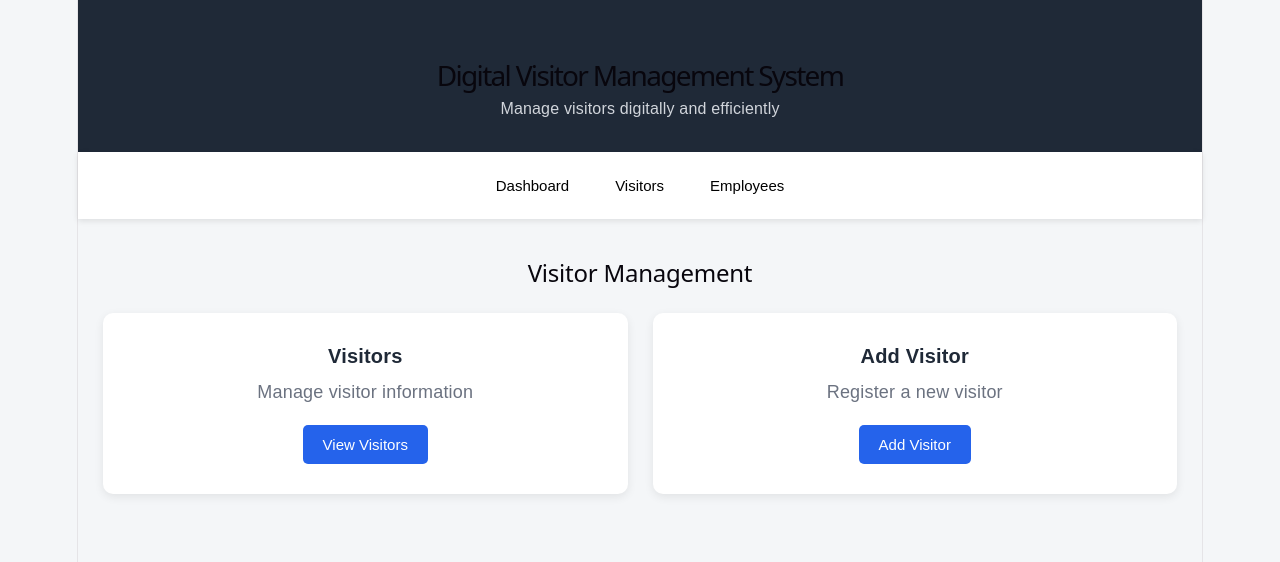
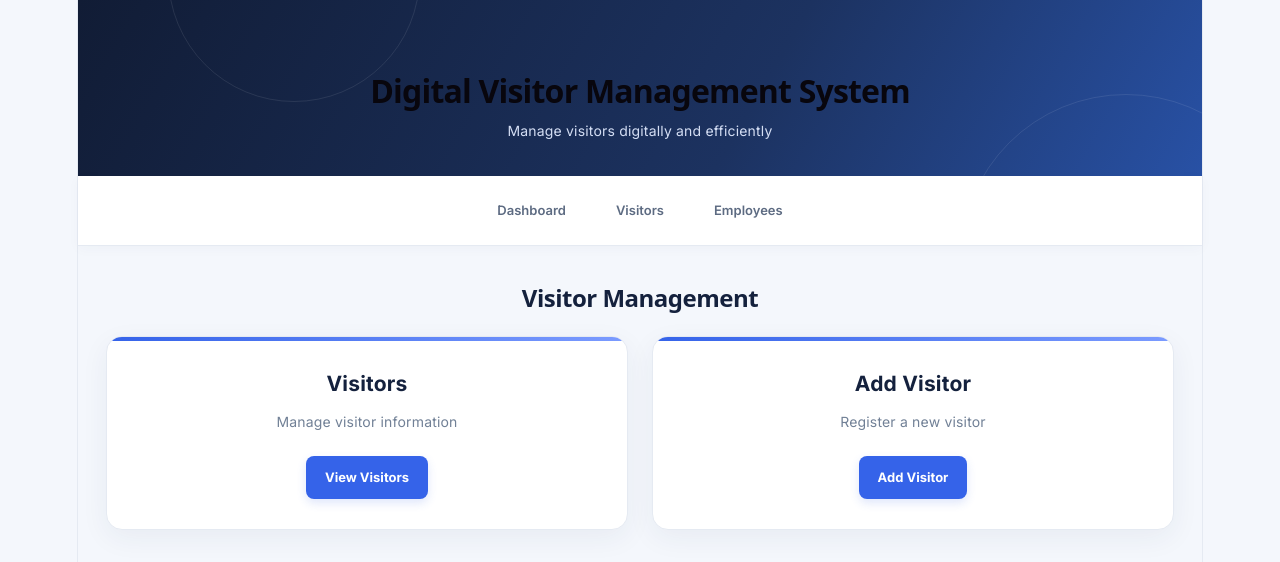
Before and after one commit to gantekampamahesh18-cyber/vrmtfrontend, a React (Vite) app: page / in a window 1280 px wide. Shown: the top 562 px of the page. Built offline with nearby package versions, Linux system fonts and the light colour scheme.

Commit message:
Professional Dashboard Design

```diff
--- a/src/App.css
+++ b/src/App.css
@@ -1,365 +1,690 @@
+/* ========================================
+   DIGITAL VISITOR MANAGEMENT SYSTEM
+   Professional Dashboard Design
+======================================== */
+
+@import url('https://fonts.googleapis.com/css2?family=Inter:wght@400;500;600;700;800&display=swap');
+
+:root {
+  font-family: 'Inter', Arial, sans-serif;
+  color: #182338;
+  background: #f4f7fc;
+  font-synthesis: none;
+  text-rendering: optimizeLegibility;
+  -webkit-font-smoothing: antialiased;
+  -moz-osx-font-smoothing: grayscale;
+
+  --primary: #3563e9;
+  --primary-dark: #254bc7;
+  --navy: #14213d;
+  --text: #182338;
+  --muted: #718096;
+  --border: #e5eaf2;
+  --surface: #ffffff;
+  --background: #f4f7fc;
+  --success: #15966a;
+  --danger: #dc4355;
+  --warning: #d68b17;
+  --shadow: 0 8px 28px rgba(31, 52, 92, 0.06);
+}
+
 * {
   margin: 0;
   padding: 0;
   box-sizing: border-box;
 }
 
+html {
+  min-height: 100%;
+  scroll-behavior: smooth;
+}
+
 body {
-  font-family: Arial, sans-serif;
-  background-color: #f4f6f8;
-  color: #1f2937;
+  min-width: 320px;
+  min-height: 100vh;
+  background: var(--background);
+  color: var(--text);
+  font-size: 14px;
+  line-height: 1.6;
+}
+
+button,
+input,
+select {
+  font: inherit;
 }
 
 button {
-  font-family: inherit;
+  -webkit-tap-highlight-color: transparent;
 }
 
-/* =========================
-   MAIN APP
-========================= */
+button:focus-visible,
+input:focus-visible,
+select:focus-visible {
+  outline: 3px solid rgba(53, 99, 233, 0.25);
+  outline-offset: 2px;
+}
+
+button:disabled {
+  opacity: 0.65;
+  cursor: not-allowed;
+}
+
+/* Main application */
 
 .app {
   min-height: 100vh;
 }
 
-/* =========================
-   HEADER
-========================= */
+/* Header */
 
 .header {
-  background-color: #1f2937;
-  color: white;
-  padding: 30px 20px;
+  position: relative;
+  overflow: hidden;
+  padding: 38px 24px 34px;
+  color: #ffffff;
   text-align: center;
+  background: linear-gradient(120deg, #111c35 0%, #1c3260 60%, #2851a5 100%);
+}
+
+.header::before,
+.header::after {
+  position: absolute;
+  content: "";
+  border: 1px solid rgba(255, 255, 255, 0.09);
+  border-radius: 50%;
+  pointer-events: none;
+}
+
+.header::before {
+  width: 250px;
+  height: 250px;
+  top: -150px;
+  left: 8%;
+}
+
+.header::after {
+  width: 330px;
+  height: 330px;
+  right: -90px;
+  bottom: -250px;
 }
 
 .header h1 {
-  font-size: 28px;
+  position: relative;
+  z-index: 1;
   margin-bottom: 8px;
+  font-size: clamp(22px, 3vw, 32px);
+  font-weight: 800;
+  letter-spacing: -0.8px;
+  line-height: 1.3;
 }
 
 .header p {
-  color: #d1d5db;
-  font-size: 16px;
+  position: relative;
+  z-index: 1;
+  color: #d4def4;
+  font-size: 14px;
 }
 
-/* =========================
-   NAVBAR
-========================= */
+/* Navigation */
 
 .navbar {
-  background-color: white;
-  padding: 15px;
+  position: relative;
+  z-index: 2;
   display: flex;
   justify-content: center;
-  gap: 10px;
-  box-shadow: 0 2px 6px rgba(0, 0, 0, 0.1);
+  align-items: center;
+  flex-wrap: wrap;
+  gap: 8px;
+  padding: 13px 20px;
+  background: #ffffff;
+  border-bottom: 1px solid var(--border);
+  box-shadow: 0 3px 12px rgba(31, 52, 92, 0.03);
 }
 
 .navbar button {
-  border: none;
-  background-color: transparent;
-  padding: 10px 18px;
+  min-height: 42px;
+  padding: 10px 20px;
+  color: #5d6b82;
+  background: transparent;
+  border: 1px solid transparent;
+  border-radius: 8px;
+  font-size: 13px;
+  font-weight: 600;
   cursor: pointer;
-  font-size: 15px;
-  border-radius: 5px;
+  transition:
+    background 0.2s ease,
+    color 0.2s ease,
+    border-color 0.2s ease;
 }
 
 .navbar button:hover {
-  background-color: #e5e7eb;
+  color: var(--primary);
+  background: #edf2ff;
+  border-color: #e1e9ff;
 }
 
-/* =========================
-   CONTENT
-========================= */
+/* Main content */
 
 .content {
-  max-width: 1200px;
-  margin: auto;
-  padding: 40px 25px;
+  width: 100%;
+  max-width: 1240px;
+  min-height: 450px;
+  margin: 0 auto;
+  padding: 38px 28px 60px;
 }
 
 .content > h2 {
-  margin-bottom: 25px;
+  margin-bottom: 24px;
+  color: var(--navy);
+  font-size: 24px;
+  font-weight: 800;
+  letter-spacing: -0.5px;
 }
 
-/* =========================
-   DASHBOARD CARDS
-========================= */
+/* Dashboard cards */
 
 .cards {
   display: grid;
-  grid-template-columns: repeat(2, 1fr);
-  gap: 25px;
+  grid-template-columns: repeat(2, minmax(0, 1fr));
+  gap: 24px;
 }
 
 .card {
-  background-color: white;
+  position: relative;
+  overflow: hidden;
   padding: 30px;
-  border-radius: 10px;
-  box-shadow: 0 3px 10px rgba(0, 0, 0, 0.08);
+  background: var(--surface);
+  border: 1px solid var(--border);
+  border-radius: 16px;
+  box-shadow: var(--shadow);
+  transition:
+    transform 0.22s ease,
+    box-shadow 0.22s ease,
+    border-color 0.22s ease;
+}
+
+.card::before {
+  position: absolute;
+  top: 0;
+  left: 0;
+  width: 100%;
+  height: 4px;
+  background: linear-gradient(90deg, var(--primary), #7b9bff);
+  content: "";
+}
+
+.card:hover {
+  transform: translateY(-4px);
+  border-color: #d5e0ff;
+  box-shadow: 0 15px 35px rgba(31, 52, 92, 0.10);
 }
 
 .card h3 {
-  font-size: 20px;
   margin-bottom: 10px;
+  color: var(--navy);
+  font-size: 21px;
+  font-weight: 700;
 }
 
 .card p {
-  color: #6b7280;
-  margin-bottom: 20px;
+  margin-bottom: 23px;
+  color: var(--muted);
+  font-size: 14px;
 }
 
-.card button {
-  background-color: #2563eb;
-  color: white;
-  border: none;
-  padding: 11px 20px;
-  border-radius: 5px;
+/* Shared button styles */
+
+.card button,
+.submit-button,
+.add-button,
+.back-button,
+.edit-button,
+.delete-button {
+  display: inline-flex;
+  justify-content: center;
+  align-items: center;
+  gap: 7px;
+  min-height: 42px;
+  padding: 10px 18px;
+  border: 1px solid transparent;
+  border-radius: 8px;
+  font-size: 13px;
+  font-weight: 700;
   cursor: pointer;
-  font-size: 15px;
+  transition:
+    background 0.2s ease,
+    border-color 0.2s ease,
+    box-shadow 0.2s ease,
+    transform 0.15s ease;
 }
 
-.card button:hover {
-  background-color: #1d4ed8;
+.card button:active,
+.submit-button:active,
+.add-button:active,
+.back-button:active,
+.edit-button:active,
+.delete-button:active {
+  transform: scale(0.98);
 }
 
-/* =========================
-   SECTION
-========================= */
+.card button,
+.submit-button {
+  color: #ffffff;
+  background: var(--primary);
+  box-shadow: 0 4px 10px rgba(53, 99, 233, 0.16);
+}
+
+.card button:hover,
+.submit-button:hover:not(:disabled) {
+  background: var(--primary-dark);
+  box-shadow: 0 6px 15px rgba(53, 99, 233, 0.24);
+}
+
+.submit-button {
+  width: 100%;
+  min-height: 48px;
+  margin-top: 8px;
+  font-size: 14px;
+}
+
+.submit-button:disabled {
+  background: #94a3b8;
+  box-shadow: none;
+  cursor: not-allowed;
+}
+
+/* Visitor list and form containers */
 
 .visitor-section,
 .form-section {
-  background-color: white;
+  width: 100%;
   padding: 30px;
-  border-radius: 10px;
-  box-shadow: 0 3px 10px rgba(0, 0, 0, 0.08);
+  background: var(--surface);
+  border: 1px solid var(--border);
+  border-radius: 16px;
+  box-shadow: var(--shadow);
+  animation: appear 0.22s ease-out;
 }
 
-/* =========================
-   SECTION HEADER
-========================= */
+.form-section {
+  max-width: 760px;
+  margin: 0 auto;
+}
+
+@keyframes appear {
+  from {
+    opacity: 0;
+    transform: translateY(5px);
+  }
+
+  to {
+    opacity: 1;
+    transform: translateY(0);
+  }
+}
+
+/* Section headings */
 
 .section-header {
   display: flex;
   justify-content: space-between;
   align-items: center;
-  margin-bottom: 25px;
-  gap: 15px;
+  gap: 18px;
+  margin-bottom: 28px;
+  padding-bottom: 20px;
+  border-bottom: 1px solid var(--border);
 }
 
 .section-header h2 {
-  font-size: 24px;
+  color: var(--navy);
+  font-size: 23px;
+  font-weight: 800;
+  letter-spacing: -0.5px;
 }
 
 .header-buttons {
   display: flex;
+  flex-wrap: wrap;
   gap: 10px;
 }
 
-/* =========================
-   BUTTONS
-========================= */
-
 .add-button {
-  background-color: #16a34a;
-  color: white;
-  border: none;
-  padding: 10px 18px;
-  border-radius: 5px;
-  cursor: pointer;
+  color: #ffffff;
+  background: var(--success);
 }
 
 .add-button:hover {
-  background-color: #15803d;
+  background: #107a55;
+  box-shadow: 0 4px 12px rgba(21, 150, 106, 0.17);
 }
 
 .back-button {
-  background-color: #374151;
-  color: white;
-  border: none;
-  padding: 10px 18px;
-  border-radius: 5px;
-  cursor: pointer;
+  color: #34435b;
+  background: #ffffff;
+  border-color: #dce3ee;
 }
 
-.back-button:hover {
-  background-color: #1f2937;
+.back-button:hover:not(:disabled) {
+  color: var(--primary);
+  background: #f2f5ff;
+  border-color: #cdd9ff;
 }
 
-/* =========================
-   VISITOR LIST
-========================= */
+/* Visitor cards */
 
 .visitor-list {
   display: grid;
-  grid-template-columns: repeat(2, 1fr);
+  grid-template-columns: repeat(2, minmax(0, 1fr));
   gap: 20px;
 }
 
 .visitor-card {
-  border: 1px solid #e5e7eb;
+  min-width: 0;
   padding: 22px;
-  border-radius: 8px;
-  background-color: #f9fafb;
+  background: #ffffff;
+  border: 1px solid var(--border);
+  border-radius: 12px;
+  transition:
+    border-color 0.2s ease,
+    box-shadow 0.2s ease;
+}
+
+.visitor-card:hover {
+  border-color: #cbd8fa;
+  box-shadow: 0 8px 22px rgba(31, 52, 92, 0.06);
 }
 
 .visitor-card-header {
   display: flex;
   justify-content: space-between;
-  align-items: center;
+  align-items: flex-start;
+  flex-wrap: wrap;
+  gap: 10px;
   margin-bottom: 18px;
-  gap: 10px;
+  padding-bottom: 15px;
+  border-bottom: 1px solid #edf0f6;
 }
 
 .visitor-card h3 {
-  font-size: 20px;
+  overflow-wrap: anywhere;
+  color: var(--navy);
+  font-size: 18px;
+  font-weight: 700;
 }
 
 .visitor-id {
-  font-size: 13px;
-  background-color: #e5e7eb;
-  padding: 5px 8px;
-  border-radius: 4px;
+  flex-shrink: 0;
+  padding: 4px 9px;
+  color: #3558bd;
+  background: #edf2ff;
+  border: 1px solid #e0e8ff;
+  border-radius: 6px;
+  font-size: 11px;
+  font-weight: 700;
 }
 
 .visitor-details p {
-  margin-bottom: 9px;
-  color: #4b5563;
-  word-break: break-word;
+  display: flex;
+  flex-wrap: wrap;
+  gap: 5px;
+  margin-bottom: 11px;
+  color: #59677e;
+  font-size: 13px;
+  overflow-wrap: anywhere;
 }
 
 .visitor-details strong {
-  color: #1f2937;
+  min-width: 90px;
+  color: #28364d;
+  font-weight: 700;
 }
 
-/* =========================
-   ACTION BUTTONS
-========================= */
-
 .action-buttons {
-  margin-top: 18px;
   display: flex;
+  flex-wrap: wrap;
   gap: 10px;
+  margin-top: 20px;
+  padding-top: 16px;
+  border-top: 1px solid #edf0f6;
 }
 
 .edit-button {
-  background-color: #f59e0b;
-  color: white;
-  border: none;
-  padding: 9px 18px;
-  border-radius: 5px;
-  cursor: pointer;
+  color: #8a5700;
+  background: #fff6df;
+  border-color: #f9e8b8;
 }
 
 .edit-button:hover {
-  background-color: #d97706;
+  background: #ffebbd;
+  border-color: #f1d88d;
 }
 
 .delete-button {
-  background-color: #dc2626;
-  color: white;
-  border: none;
-  padding: 9px 18px;
-  border-radius: 5px;
-  cursor: pointer;
+  color: #b6293a;
+  background: #fff0f1;
+  border-color: #ffd9dd;
 }
 
 .delete-button:hover {
-  background-color: #b91c1c;
+  background: #ffe0e3;
+  border-color: #ffbfc6;
 }
 
-/* =========================
-   FORM
-========================= */
-
-.form-section {
-  max-width: 700px;
-  margin: auto;
-}
+/* Form */
 
 .form-section form {
   display: flex;
   flex-direction: column;
-  gap: 18px;
+  gap: 19px;
 }
 
 .form-group {
   display: flex;
   flex-direction: column;
-  gap: 7px;
+  gap: 8px;
 }
 
 .form-group label {
-  font-weight: bold;
+  color: #293750;
+  font-size: 13px;
+  font-weight: 700;
 }
 
 .form-group input,
 .form-group select {
-  padding: 12px;
-  border: 1px solid #d1d5db;
-  border-radius: 5px;
-  font-size: 15px;
-  outline: none;
+  width: 100%;
+  min-height: 46px;
+  padding: 11px 13px;
+  color: #243249;
+  background: #ffffff;
+  border: 1px solid #d9e1ed;
+  border-radius: 8px;
+  font-size: 14px;
+  transition:
+    border-color 0.2s ease,
+    box-shadow 0.2s ease,
+    background 0.2s ease;
+}
+
+.form-group input::placeholder {
+  color: #9aa6b8;
+}
+
+.form-group input:hover,
+.form-group select:hover {
+  border-color: #aab9d1;
 }
 
 .form-group input:focus,
 .form-group select:focus {
-  border-color: #2563eb;
+  border-color: var(--primary);
+  outline: none;
+  box-shadow: 0 0 0 3px rgba(53, 99, 233, 0.12);
 }
 
-.submit-button {
-  background-color: #2563eb;
-  color: white;
-  border: none;
-  padding: 13px;
-  border-radius: 5px;
-  cursor: pointer;
-  font-size: 16px;
-  margin-top: 5px;
+.form-group input:disabled,
+.form-group select:disabled {
+  color: #8490a2;
+  background: #f2f4f8;
+  cursor: not-allowed;
 }
 
-.submit-button:hover {
-  background-color: #1d4ed8;
+/* Messages */
+
+.message {
+  margin: 16px 0;
+  padding: 14px 16px;
+  color: #53627a;
+  background: #f4f7fc;
+  border: 1px solid #e5eaf2;
+  border-radius: 8px;
+  font-size: 13px;
 }
 
-/* =========================
-   MESSAGES
-========================= */
-
-.message {
-  padding: 20px 0;
-  color: #6b7280;
+p[role="alert"] {
+  color: #a72c3b;
+  background: #fff1f2;
+  border-color: #ffd8dd;
 }
 
-/* =========================
-   MOBILE
-========================= */
+/* Responsive layout */
 
-@media (max-width: 768px) {
-  .navbar {
-    flex-wrap: wrap;
-  }
-
-  .cards {
-    grid-template-columns: 1fr;
+@media (max-width: 900px) {
+  .content {
+    padding: 30px 20px 45px;
   }
 
   .visitor-list {
     grid-template-columns: 1fr;
   }
 
+  .card {
+    padding: 25px;
+  }
+}
+
+@media (max-width: 600px) {
+  .header {
+    padding: 29px 17px;
+  }
+
+  .header h1 {
+    font-size: 23px;
+    letter-spacing: -0.4px;
+  }
+
+  .header p {
+    font-size: 12px;
+  }
+
+  .navbar {
+    justify-content: flex-start;
+    gap: 5px;
+    padding: 10px;
+  }
+
+  .navbar button {
+    flex: 1;
+    min-width: 0;
+    padding: 10px 8px;
+    font-size: 12px;
+  }
+
+  .content {
+    padding: 23px 13px 35px;
+  }
+
+  .content > h2 {
+    margin-bottom: 18px;
+    font-size: 21px;
+  }
+
+  .cards {
+    grid-template-columns: 1fr;
+    gap: 16px;
+  }
+
+  .card {
+    padding: 24px 21px;
+    border-radius: 12px;
+  }
+
+  .card h3 {
+    font-size: 19px;
+  }
+
+  .visitor-section,
+  .form-section {
+    padding: 20px 15px;
+    border-radius: 12px;
+  }
+
   .section-header {
     align-items: flex-start;
     flex-direction: column;
+    gap: 15px;
+    margin-bottom: 21px;
+    padding-bottom: 16px;
+  }
+
+  .section-header h2 {
+    font-size: 21px;
   }
 
   .header-buttons {
     width: 100%;
-    flex-wrap: wrap;
   }
 
-  .content {
-    padding: 25px 15px;
+  .header-buttons button {
+    flex: 1;
+  }
+
+  .visitor-card {
+    padding: 17px;
+  }
+
+  .visitor-card h3 {
+    font-size: 16px;
+  }
+
+  .visitor-details p {
+    font-size: 12px;
+  }
+
+  .visitor-details strong {
+    min-width: 82px;
+  }
+
+  .action-buttons button {
+    flex: 1;
+  }
+
+  .form-section form {
+    gap: 16px;
+  }
+
+  .form-group input,
+  .form-group select {
+    min-height: 45px;
+    font-size: 14px;
+  }
+
+  .submit-button {
+    min-height: 47px;
   }
 }
+
+/* Respect reduced-motion preferences */
+
+@media (prefers-reduced-motion: reduce) {
+  *,
+  *::before,
+  *::after {
+    scroll-behavior: auto !important;
+    animation-duration: 0.01ms !important;
+    animation-iteration-count: 1 !important;
+    transition-duration: 0.01ms !important;
+  }
+}
```
